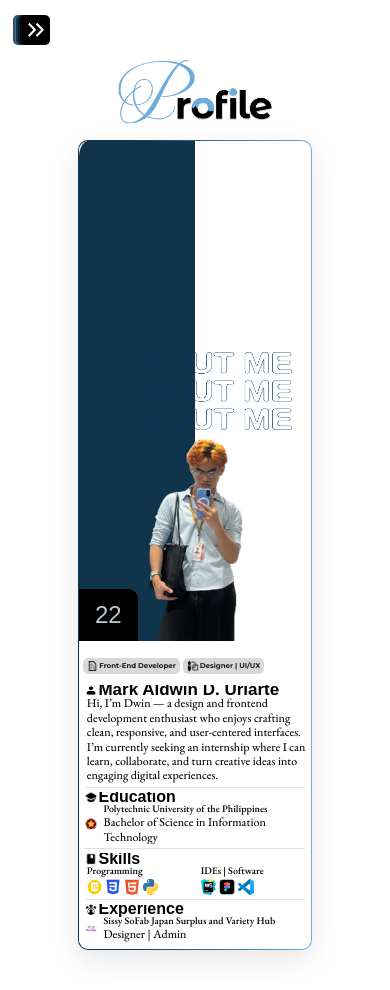
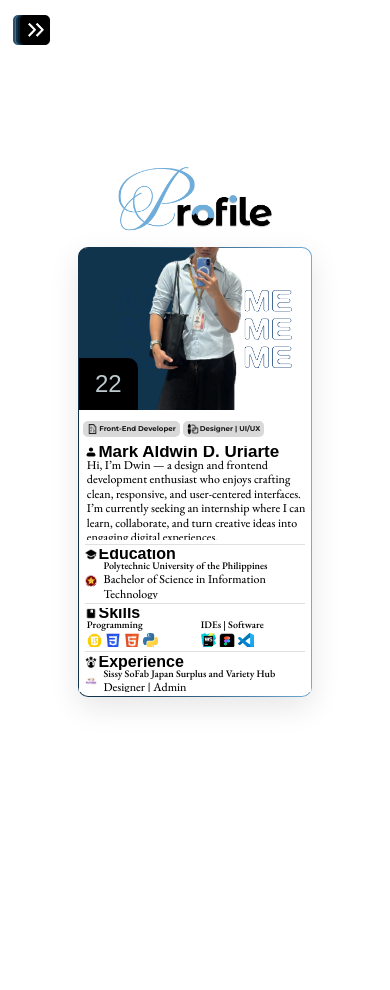
Before and after one commit to DwinnySlayer/portfolio2026, a React (Vite) app in the folder portfolio2026/: page /profile in a window 390 px wide. After the commit the page ends 844 px from the top, so only its background shows below. Built offline with nearby package versions, Linux system fonts and the light colour scheme; a web font is replaced by a local one.

Commit message:
adjustment in profile mobile view

```diff
--- a/portfolio2026/src/pages/profile/Profile.css
+++ b/portfolio2026/src/pages/profile/Profile.css
@@ -280,7 +280,7 @@
 
     .profile-card {
         width: 60vw;    /* Take up more screen width */
-        height: auto;   /* CRITICAL: Let the card grow vertically */
+        height: 450px;   /* CRITICAL: Let the card grow vertically */
         flex-direction: column; /* Stack left side (image) on top of right side (info) */
         min-height: unset;
     }
```
